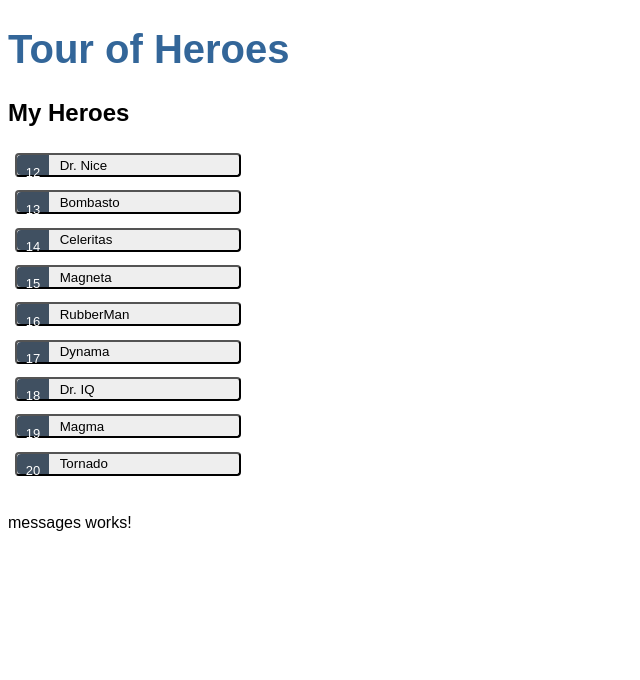
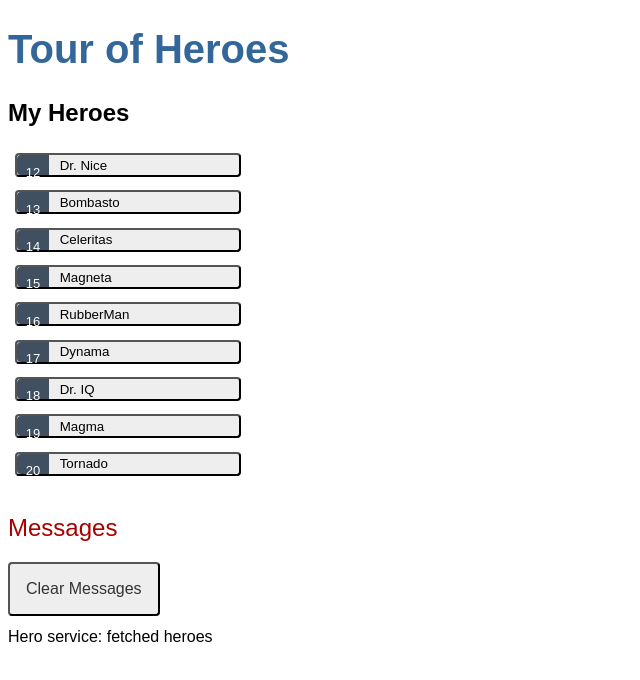
Before and after one commit to Ayoub-45/angular-tour-of-heroes, an Angular app: page / in a window 1280 px wide. Shown: the top 680 px of the page, without its empty margins (0-640 px from the left). Built offline with nearby package versions, Linux system fonts and the light colour scheme.

Commit message:
Refactor the code

```diff
--- a/src/app/hero.service.ts
+++ b/src/app/hero.service.ts
@@ -2,13 +2,15 @@
 import { HEROES } from './mock-heroes';
 import { Hero } from './hero';
 import { Observable, of } from 'rxjs';
+import { MessageService } from './message.service';
 @Injectable({
   providedIn: 'root',
 })
 export class HeroService {
-  constructor() {}
+  constructor(private messageService: MessageService) {}
   getHeroes(): Observable<Hero[]> {
     const heroes = of(HEROES);
+    this.messageService.add('Hero service: fetched heroes');
     return heroes;
   }
 }
--- a/src/app/message.service.ts
+++ b/src/app/message.service.ts
@@ -1,9 +1,15 @@
 import { Injectable } from '@angular/core';
 
 @Injectable({
-  providedIn: 'root'
+  providedIn: 'root',
 })
 export class MessageService {
-
-  constructor() { }
+  messages: string[] = [];
+  constructor() {}
+  add(message: string): void {
+    this.messages.push(message);
+  }
+  clear() {
+    this.messages = [];
+  }
 }
--- a/src/app/messages/messages.component.css
+++ b/src/app/messages/messages.component.css
@@ -0,0 +1,19 @@
+/* MessagesComponent's private CSS styles */
+h2 {
+  color: #a80000;
+  font-family: Arial, Helvetica, sans-serif;
+  font-weight: lighter;
+}
+
+.clear {
+  color: #333;
+  background-color: #eee;
+  margin-bottom: 12px;
+  padding: 1rem;
+  border-radius: 4px;
+  font-size: 1rem;
+}
+.clear:hover {
+  color: white;
+  background-color: #42545c;
+}
--- a/src/app/messages/messages.component.html
+++ b/src/app/messages/messages.component.html
@@ -1 +1,7 @@
-<p>messages works!</p>
+<div *ngIf="messageService.messages.length">
+  <h2>Messages</h2>
+  <button type="button" class="clear" (click)="messageService.clear()">
+    Clear Messages
+  </button>
+  <div *ngFor="let message of messageService.messages">{{ message }}</div>
+</div>
--- a/src/app/messages/messages.component.ts
+++ b/src/app/messages/messages.component.ts
@@ -1,8 +1,10 @@
 import { Component } from '@angular/core';
-
+import { MessageService } from '../message.service';
 @Component({
   selector: 'app-messages',
   templateUrl: './messages.component.html',
   styleUrl: './messages.component.css',
 })
-export class MessagesComponent {}
+export class MessagesComponent {
+  constructor(public messageService: MessageService) {}
+}
```
